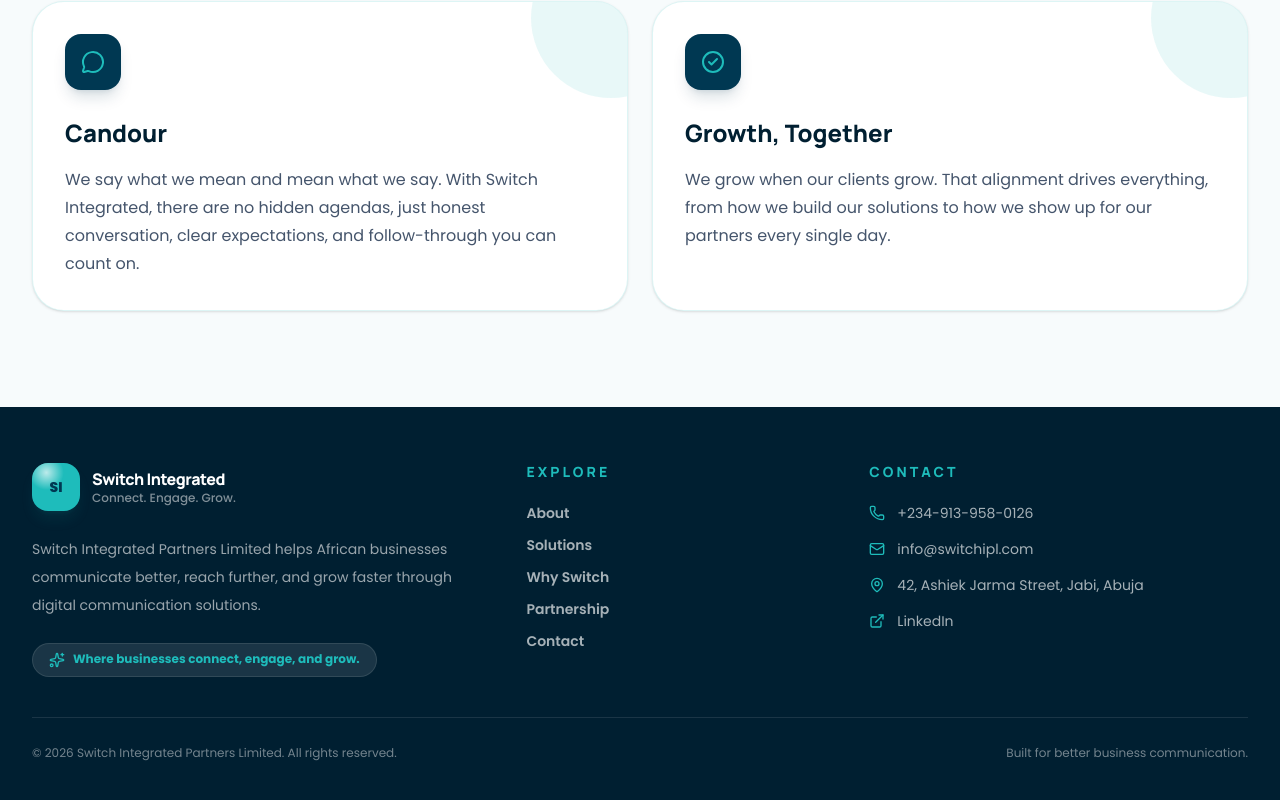
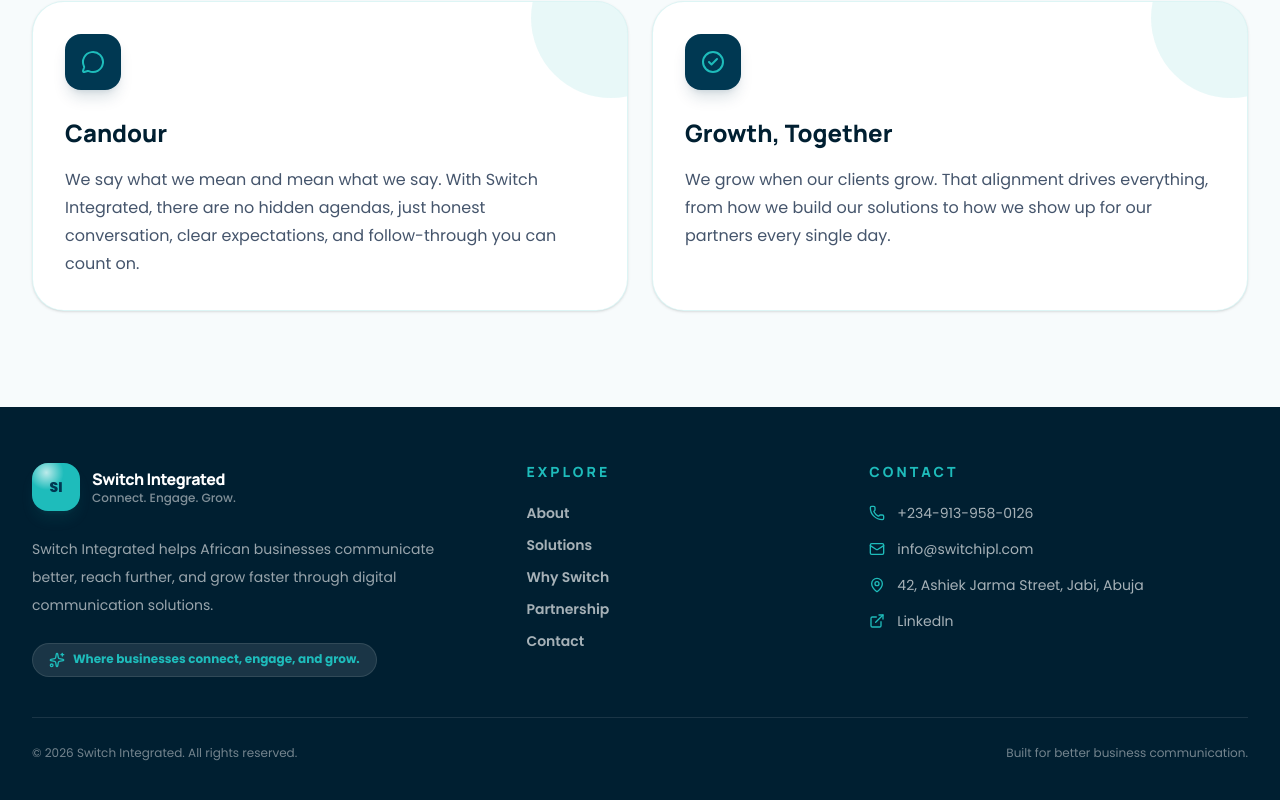
Before and after one commit to switchintegrated/switch-integrated-website, a Next.js app: page /about in a window 1280 px wide. Shown: the part 2648-3448 px from the top of the page. Built offline with nearby package versions, Linux system fonts and the light colour scheme.

Commit message:
Update company name to Switch Integrated

```diff
--- a/app/layout.tsx
+++ b/app/layout.tsx
@@ -15,7 +15,7 @@
 });
 
 export const metadata: Metadata = {
-  title: "Switch Integrated Partners Limited",
+  title: "Switch Integrated",
   description:
     "Switch Integrated helps African businesses communicate better, reach further, and grow faster through digital communication solutions.",
 };
--- a/src/components/home/AboutPreview.tsx
+++ b/src/components/home/AboutPreview.tsx
@@ -19,7 +19,7 @@
           </h2>
 
           <p className="mt-6 max-w-2xl text-lg leading-8 text-slate-600">
-            Switch Integrated Partners Limited delivers digital solutions and
+            Switch Integrated delivers digital solutions and
             customer engagement technology for businesses that need reliable
             communication infrastructure, mobile engagement, verification, and
             strategic digital support.
--- a/src/components/layout/Footer.tsx
+++ b/src/components/layout/Footer.tsx
@@ -32,7 +32,7 @@
             </Link>
 
             <p className="mt-6 max-w-md text-sm leading-7 text-white/60">
-              Switch Integrated Partners Limited helps African businesses
+              Switch Integrated helps African businesses
               communicate better, reach further, and grow faster through digital
               communication solutions.
             </p>
@@ -103,7 +103,7 @@
 
         <div className="flex flex-col gap-3 pt-7 text-xs text-white/45 md:flex-row md:items-center md:justify-between">
           <p>
-            © {new Date().getFullYear()} Switch Integrated Partners Limited. All
+            © {new Date().getFullYear()} Switch Integrated. All
             rights reserved.
           </p>
           <p>Built for better business communication.</p>
```
Also changed, not shown: 1 other file (tests, documents, lock files or other folders).
